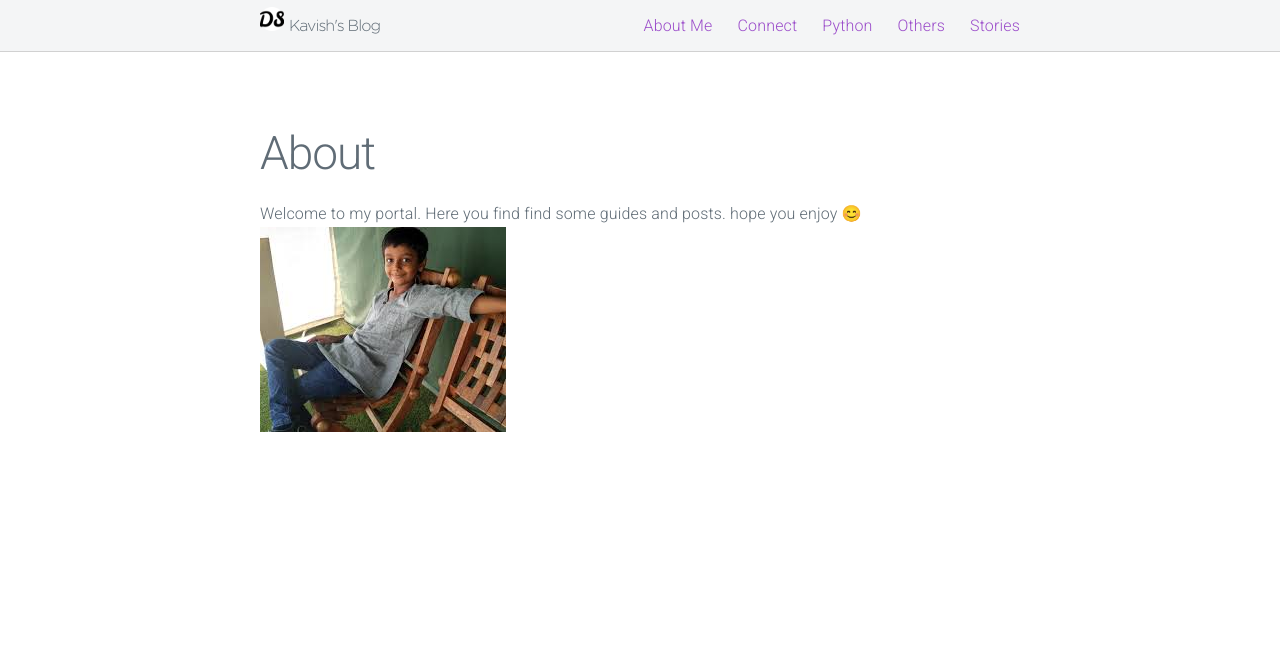
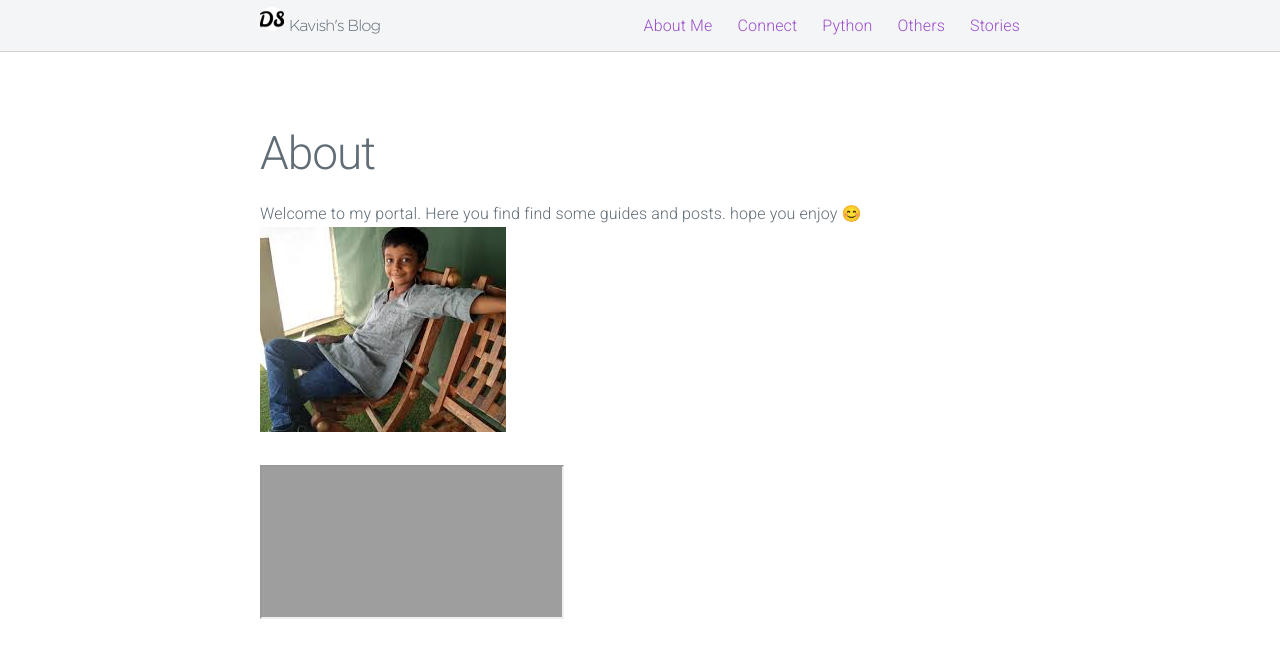
Before and after one commit to kavishdev/kavishdev.github.io, a Jekyll site: the page built from index.md, in a window 1280 px wide. Shown: the top 658 px of the page. Built offline with Jekyll 4.4.1, drawn with Linux system fonts in a browser that asks for light colours.

Commit message:
Update index.md

```diff
--- a/index.md
+++ b/index.md
@@ -8,3 +8,4 @@ Welcome to my portal. Here you find find some guides and posts.
 hope you enjoy 😊
 ![](/imgs/myimage.jpeg)
 <!-- ![alt text](https://kavishblog.appspot.com//static/favicon.png) -->
+<iframe src='https://kavish.sendildevar.in/cyber-bullying/chat/'></iframe>
```
